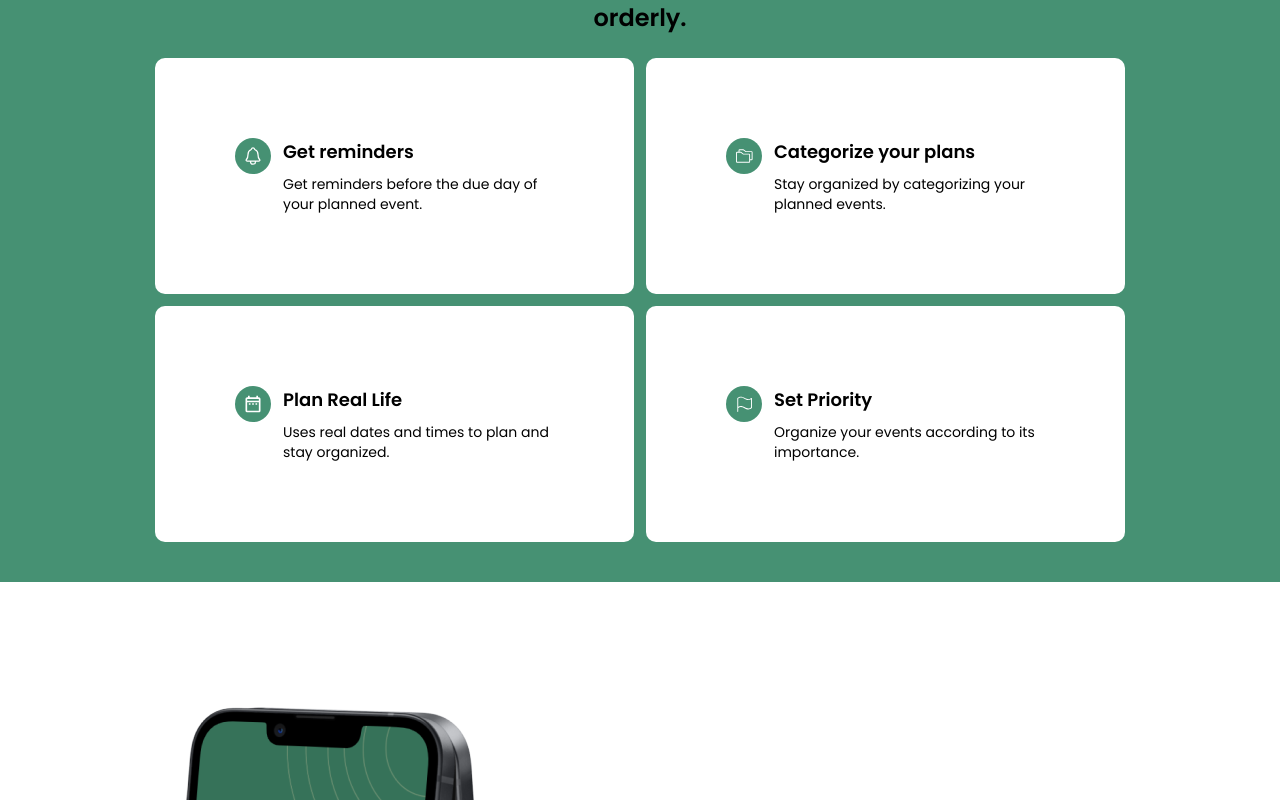
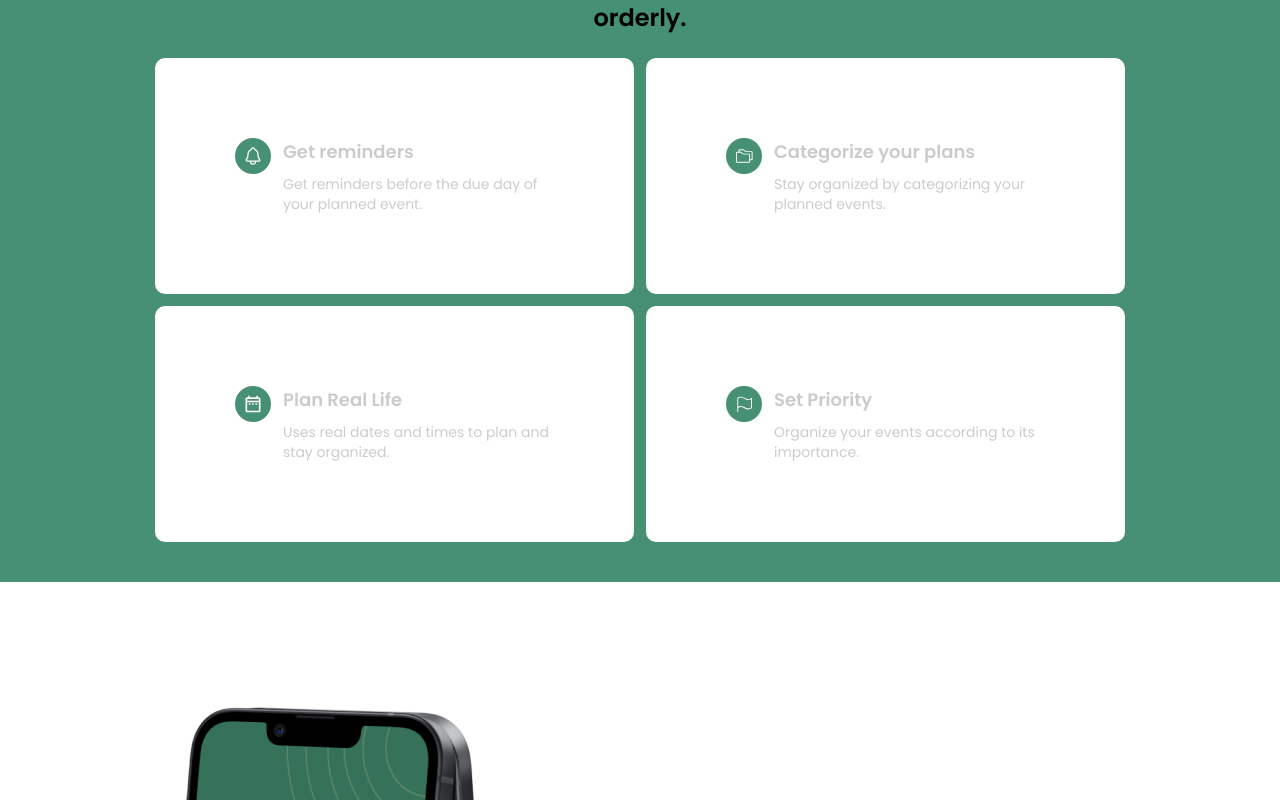
Before and after one commit to Bhiekeys/Task-Master-Web-App, a React (Vite) app: page / in a window 1280 px wide. Shown: the part 1440-2240 px from the top of the page. Built offline with nearby package versions, Linux system fonts and the light colour scheme; a web font is replaced by a local one.

Commit message:
framer touch

```diff
--- a/src/components/LandingPage/Home/Purpose.tsx
+++ b/src/components/LandingPage/Home/Purpose.tsx
@@ -25,9 +25,9 @@ const Purpose = () => {
             return (
               <motion.div
                 ref={sectionRef}
-                initial={{ opacity: 0, rotateX: 10 }}
+                initial={{ opacity: 1, rotateX: 10 }}
                 animate={{
-                  opacity: isVisible ? 1 : 0,
+                  opacity: isVisible ? 1 : 1,
                   rotateX: isVisible ? 0 : 10,
                 }}
                 transition={{ duration: 0.5, delay: id * 0.1 }}
@@ -37,10 +37,18 @@ const Purpose = () => {
                   {' '}
                   {icon}
                 </span>
-                <div className="">
+                <motion.div
+                  ref={sectionRef}
+                  initial={{ opacity: 1, rotateX: 10 }}
+                  animate={{
+                    opacity: isVisible ? 0.2 : 1,
+                    rotateX: isVisible ? 0 : 10,
+                  }}
+                  transition={{ duration: 0.5, delay: id * 0.1 }}
+                  className="">
                   <h3 className="text-lg font-semibold">{title}</h3>
                   <p className="text-sm  mt-2 max-w-[271px]">{text}</p>
-                </div>
+                </motion.div>
               </motion.div>
             );
           })}
--- a/src/components/LandingPage/Home/Reviews.tsx
+++ b/src/components/LandingPage/Home/Reviews.tsx
@@ -1,13 +1,13 @@
-import { useRef } from 'react';
 import user1 from '../../../assets/user1.png';
 import user2 from '../../../assets/user2.png';
 import user3 from '../../../assets/user3.png';
 import { motion } from 'framer-motion';
+import { useRef } from 'react';
 import useScrolling from '../../../animation/useScroll';
 
 const Reviews = () => {
-   const sectionRef = useRef(null);
-   const isVisible = useScrolling(sectionRef);
+  const sectionRef = useRef(null);
+  const isVisible = useScrolling(sectionRef);
   return (
     <div className="flex justify-center flex-col items-center pb-10 md:pb-[123px] px-5 md:px-0">
       <div>
@@ -16,19 +16,27 @@ const Reviews = () => {
           saying
         </h2>
       </div>
-      <div className="flex justify-center flex-wrap gap-9 ">
-        {users.map((user,index) => {
-            const { id, image, name, text } = user;
-             const bg= index === 1 ? 'bg-customGreen200' : 'bg-customGray';
+      <motion.div
+        ref={sectionRef}
+        initial={{ opacity: 1, rotateX: 10 }}
+        animate={{
+          opacity: isVisible ? 1 : 1,
+          rotateX: isVisible ? 0 : 10,
+        }}
+        transition={{ duration: 0.5, delay: 0.2 }}
+        className="flex justify-center flex-wrap gap-9 ">
+        {users.map((user, index) => {
+          const { id, image, name, text } = user;
+          const bg = index === 1 ? 'bg-customGreen200' : 'bg-customGray';
           return (
             <motion.div
               ref={sectionRef}
-              initial={{ opacity: 0.9, }}
+              initial={{ opacity: 1, rotateX: 10 }}
               animate={{
-                opacity: isVisible ? 1 : 0,
-
+                opacity: isVisible ? 1 : 0.2,
+                rotateX: isVisible ? 0 : 10,
               }}
-              transition={{ duration:0.4, delay: id * 0.1 }}
+              transition={{ duration: 0.5, delay: id * 0.1 }}
               key={id}
               className={`${bg} flex flex-col justify-center items-center rounded-[10px] text-customGreen  max-w-[299px] px-8 h-[275px]`}>
               <img src={image} alt="user" />
@@ -39,7 +47,7 @@ const Reviews = () => {
             </motion.div>
           );
         })}
-      </div>
+      </motion.div>
     </div>
   );
 };
--- a/src/components/LandingPage/Home/TaskMaster.tsx
+++ b/src/components/LandingPage/Home/TaskMaster.tsx
@@ -1,10 +1,22 @@
+import { useRef } from 'react';
 import laptop from '../../../assets/laptop.png';
 import { motion } from 'framer-motion';
+import useScrolling from '../../../animation/useScroll';
 
 const TaskMaster = () => {
+   const sectionRef = useRef(null);
+   const isVisible = useScrolling(sectionRef);
   return (
-    <div className="bg-customGreen py-14 md:py-5 flex flex-col-reverse md:flex-row items-center justify-center gap-10 md:gap-[150px] px-5 md:px-0">
-      <motion.div className=" text-center md:text-left ">
+    <div className="bg-customGreen overflow-hidden py-14 md:py-5 flex flex-col-reverse md:flex-row items-center justify-center gap-10 md:gap-[150px] px-5 md:px-0">
+      <motion.div
+        ref={sectionRef}
+        initial={{ opacity: 1, x: -100 }}
+        animate={{
+          opacity: isVisible ? 1 : 0,
+          x: isVisible ? 0 : -100,
+        }}
+        transition={{ duration: 1, delay: 0.2 }}
+        className=" text-center md:text-left ">
         <h2 className="font-bold text-2xl md:text-[32px] text-white">
           About TaskMaster
         </h2>
```
